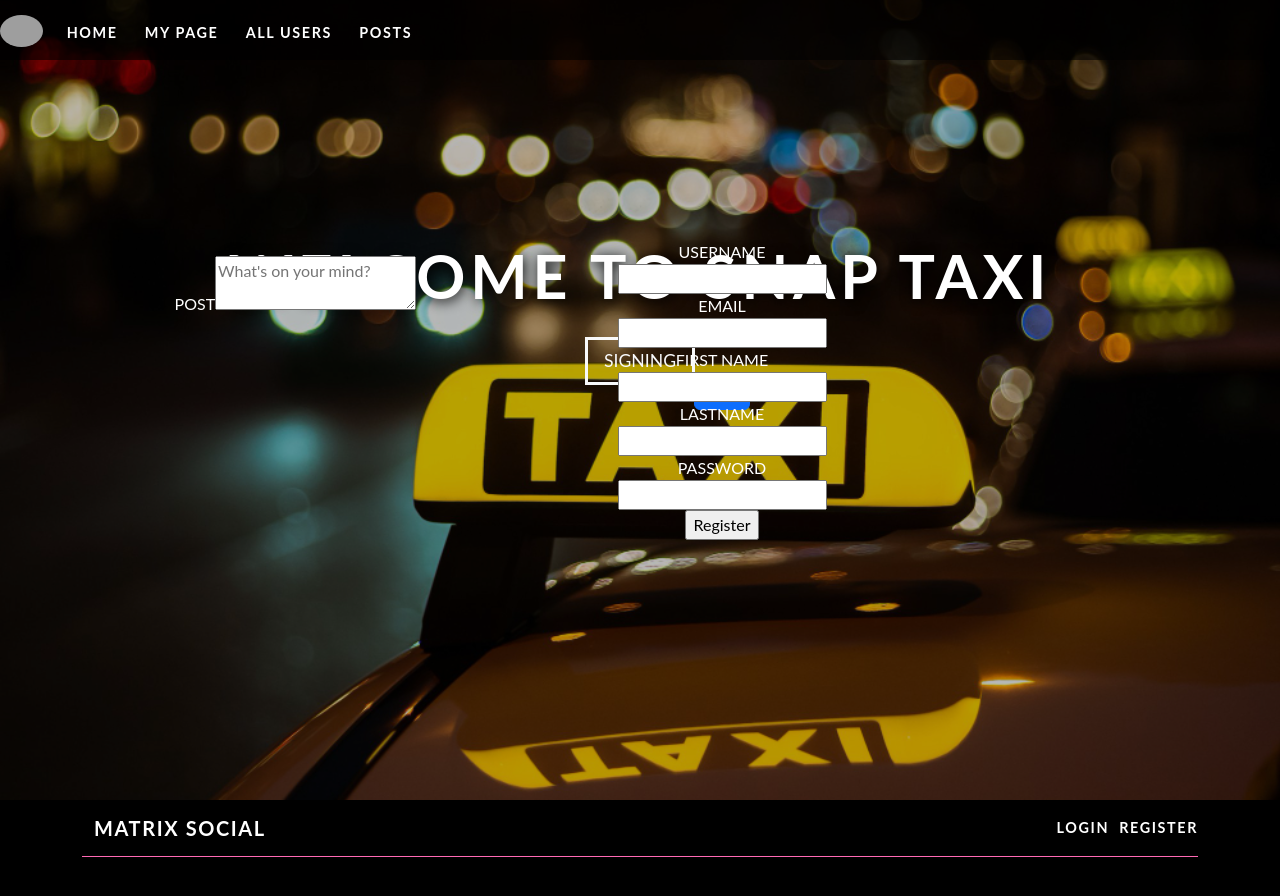
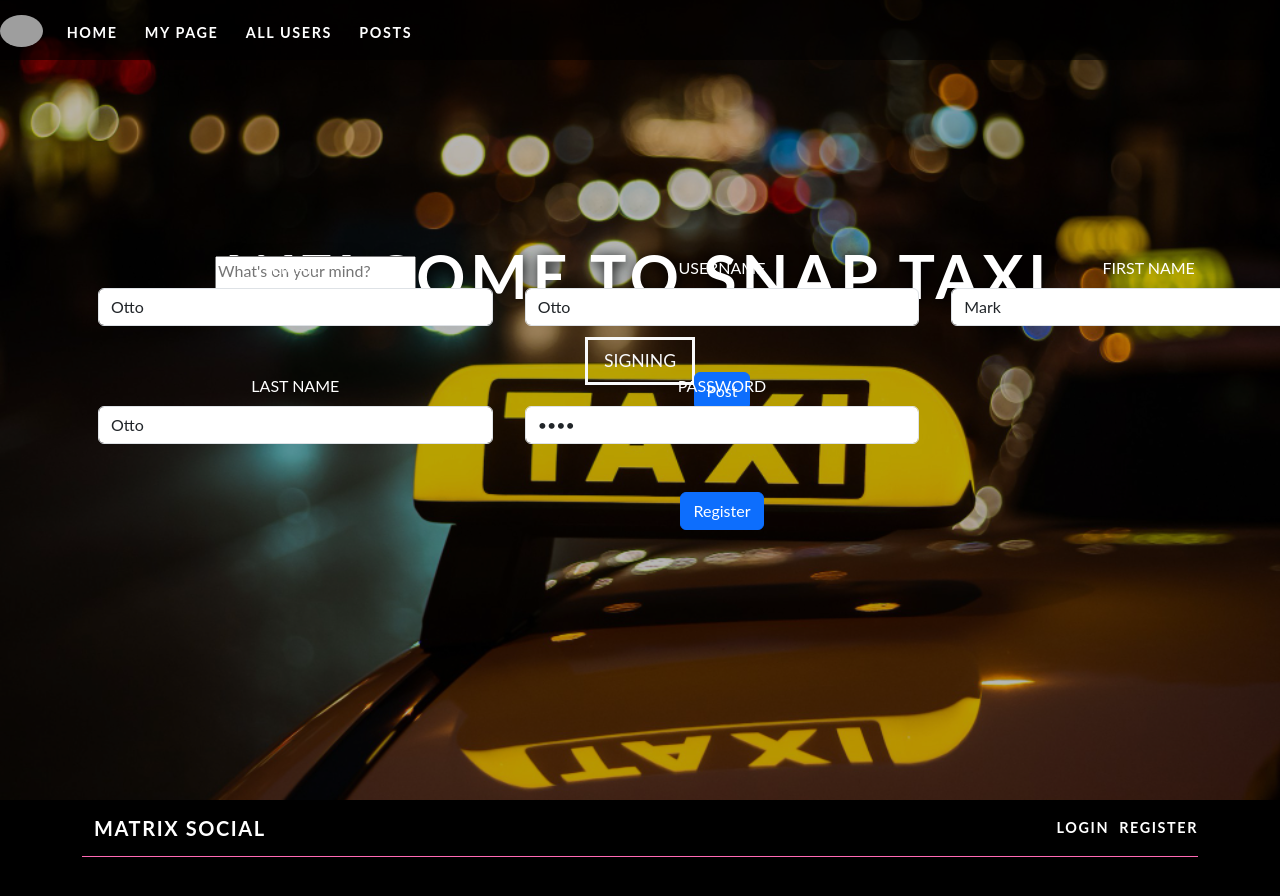
Before and after one commit to Amin-Mashayekhan/Snap-React-App, a React (Vite) app: page /register in a window 1280 px wide. Shown: the top 896 px of the page. Built offline with nearby package versions, Linux system fonts and the light colour scheme; grey boxes are pictures that could not be loaded.

Commit message:
Update UserForm.tsx

```diff
--- a/src/components/forms/UserForm.tsx
+++ b/src/components/forms/UserForm.tsx
@@ -1,9 +1,9 @@
-import { useRef, FormEvent, useEffect } from 'react'
+import { FormEvent, useEffect, useRef } from 'react'
+
+import { UserDetailsType } from '../../types'
 import { useNavigate } from 'react-router-dom'
 
-import { User } from '../../types'
-
-export default function UserForm({ edit } : { edit: boolean}) {
+export default function UserForm({ edit }: { edit: boolean }) {
 
   const navigate = useNavigate()
   const usernameField = useRef<HTMLInputElement>(null)
@@ -12,17 +12,17 @@ export default function UserForm({ edit } : { edit: boolean}) {
   const fNameField = useRef<HTMLInputElement>(null)
   const lNameField = useRef<HTMLInputElement>(null)
 
-  useEffect(()=>{
-    if( !edit && localStorage.getItem('token') ){
+  useEffect(() => {
+    if (!edit && localStorage.getItem('token')) {
       navigate('/')
     }
-  },[])
+  }, [])
 
 
-  async function handleRegisterData(e: FormEvent<HTMLElement>){
+  async function handleRegisterData(e: FormEvent<HTMLElement>) {
     e.preventDefault()
 
-    const user: User = {
+    const user: UserDetailsType = {
       username: usernameField.current!.value,
       password: passwordField.current!.value,
       email: emailField.current!.value,
@@ -34,26 +34,27 @@ export default function UserForm({ edit } : { edit: boolean}) {
       user.last_name = lNameField.current?.value
     }
     clearFormData()
-    await registerUser( user  )
+    await registerUser(user)
   }
 
-  async function registerUser(user: User){
+  async function registerUser(user: UserDetailsType) {
     const endpoint = edit ? 'user' : 'register'
     const res = await fetch(`http://127.0.0.1:5000/${endpoint}`, {
       method: edit ? 'PUT' : 'POST',
-      headers: { 'Content-Type': 'application/json',
-                  Authorization: `Bearer ${localStorage.getItem('token')!}`
-                },
+      headers: {
+        'Content-Type': 'application/json',
+        Authorization: `Bearer ${localStorage.getItem('token')!}`
+      },
       body: JSON.stringify(user)
     })
     const data = await res.json()
     console.log(data)
-    if(!res.ok){
+    if (!res.ok) {
       window.alert('Register Failed')
     } else navigate('/login')
   }
 
-  function clearFormData(){
+  function clearFormData() {
     usernameField.current!.value = ''
     emailField.current!.value = ''
     passwordField.current!.value = ''
@@ -62,18 +63,47 @@ export default function UserForm({ edit } : { edit: boolean}) {
   }
 
   return (
-    <form onSubmit={handleRegisterData}>
-      <label htmlFor="username">Username</label><br/>
-      <input type="text" name='username' ref={usernameField} required/><br/>
-      <label htmlFor="email">Email</label><br/>
-      <input type="text" name='email' ref={emailField} required/><br/>
-      <label htmlFor="first-name">First Name</label><br/>
-      <input type="text" name='first-name' ref={fNameField}/><br/>
-      <label htmlFor="last-name">LastName</label><br/>
-      <input type="text" name='last-name' ref={lNameField}/><br/>
-      <label htmlFor="password">Password</label><br/>
-      <input type="password" name='password' ref={passwordField} required/><br/>
-      <input type="submit" value={ edit ? 'Edit':'Register'} />
-    </form>
+    <div>
+      <form className="row g-3" onSubmit={handleRegisterData}>
+        <div className="col-md-4">
+          <label htmlFor="email" className="form-label">Email</label>
+          <input type="email" className="form-control" name='email' id="email" defaultValue="Otto" ref={usernameField} required />
+        </div>
+        <div className="col-md-4">
+          <label htmlFor="username" className="form-label">Username</label>
+          <input type="text" className="form-control" name='username' id="username" defaultValue="Otto" ref={emailField} required />
+        </div>
+        <div className="col-md-4">
+          <label htmlFor="first-name" className="form-label">First name</label>
+          <input type="text" className="form-control" name='first-name' id="first-name" defaultValue="Mark" ref={fNameField} />
+        </div>
+        <div className="col-md-4">
+          <label htmlFor="last-name" className="form-label">Last name</label>
+          <input type="text" className="form-control" name='last-name' id="last-name" defaultValue="Otto" ref={lNameField} />
+        </div>
+        <div className="col-md-4">
+          <label htmlFor="password" className="form-label">Password</label>
+          <input type="password" className="form-control" name='password' id="password" defaultValue="Otto" ref={passwordField} required />
+        </div>
+
+        <div className="col-12">
+          <input className="btn btn-primary" type="submit" value={edit ? 'Edit' : 'Register'} />
+        </div>
+      </form>
+
+      {/* <form onSubmit={handleRegisterData}>
+        <label htmlFor="username">Username</label><br />
+        <input type="text" name='username' ref={usernameField} required /><br />
+        <label htmlFor="email">Email</label><br />
+        <input type="text" name='email' ref={emailField} required /><br />
+        <label htmlFor="first-name">First Name</label><br />
+        <input type="text" name='first-name' ref={fNameField} /><br />
+        <label htmlFor="last-name">LastName</label><br />
+        <input type="text" name='last-name' ref={lNameField} /><br />
+        <label htmlFor="password">Password</label><br />
+        <input type="password" name='password' ref={passwordField} required /><br />
+        <input type="submit" value={edit ? 'Edit' : 'Register'} />
+      </form> */}
+    </div>
   );
 }
```
